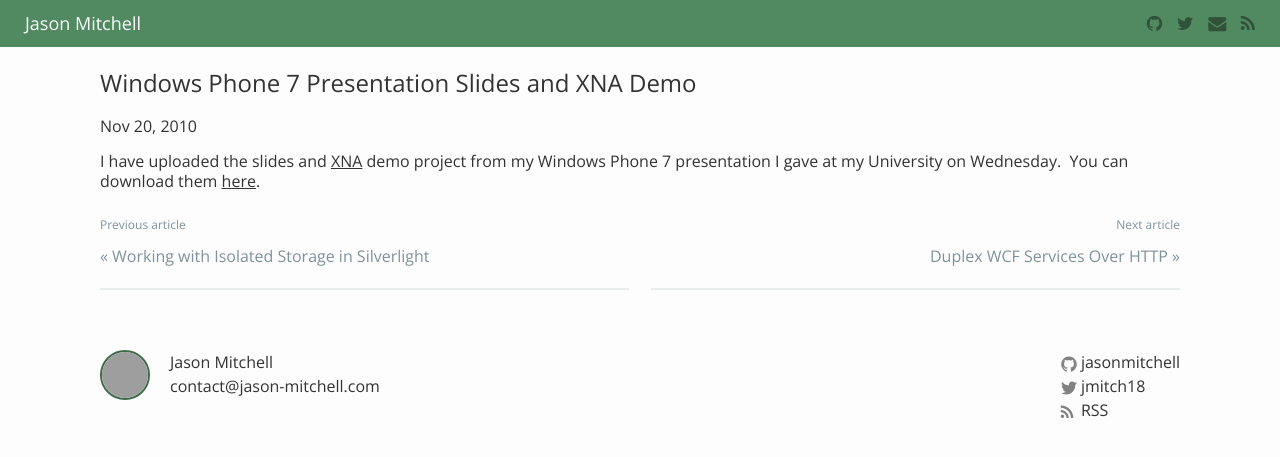
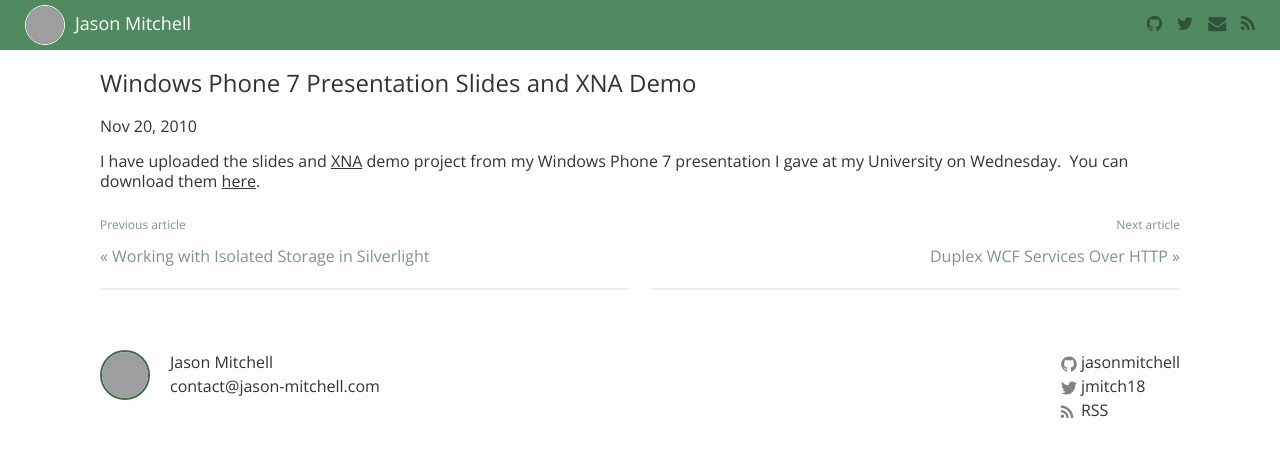
Before and after one commit to jsoncodes/jsoncodes.github.io, a Jekyll site: the page built from _posts/2010-11-20-windows-phone-7-slide-and-xna-demo.markdown, in a window 1280 px wide. Shown: the top 457 px of the page. Built offline with Jekyll 4.4.1, drawn with Linux system fonts in a browser that asks for light colours; nearby versions of some CDN libraries; comment, search, counter and statistics services are not loaded; grey boxes are pictures that could not be loaded.

Commit message:
Updating header

```diff
--- a/_includes/header.html
+++ b/_includes/header.html
@@ -1,4 +1,6 @@
 <header class="site-header">
+  <img src="https://gravatar.com/avatar/eee690831d746dde702efabb2294c110?s=150" class="avatar" />
+
   <h1>
       <a href="{{ site.baseurl }}/">{{ site.title }}</a>
   </h1>
--- a/_sass/components/_header.scss
+++ b/_sass/components/_header.scss
@@ -1,17 +1,33 @@
 .site-header {
   position: fixed;
   width: 100%;
-  background-color: $brand-color;
-  padding: $padding-small $padding-xlarge;
+  height: 50px;
+  background: $brand-color;
+  padding: 0 $padding-xlarge;
   z-index: 1000;
   @include clearfix;
 
+  .avatar {
+    float: left;
+    border: 1px solid $text-color-light;
+    height: 40px;
+    width: 40px;
+    margin: 5px $margin-small 5px 0;
+    float: left;
+
+    -webkit-border-radius: 25px;
+    -moz-border-radius: 25px;
+    border-radius: 25px;
+  }
+
   h1 {
     float: left;
+    padding: $padding-small 0;
   }
 
   nav {
     float: right;
+    padding: $padding-small 0;
 
     a {
       margin-left: $margin-small;
```
